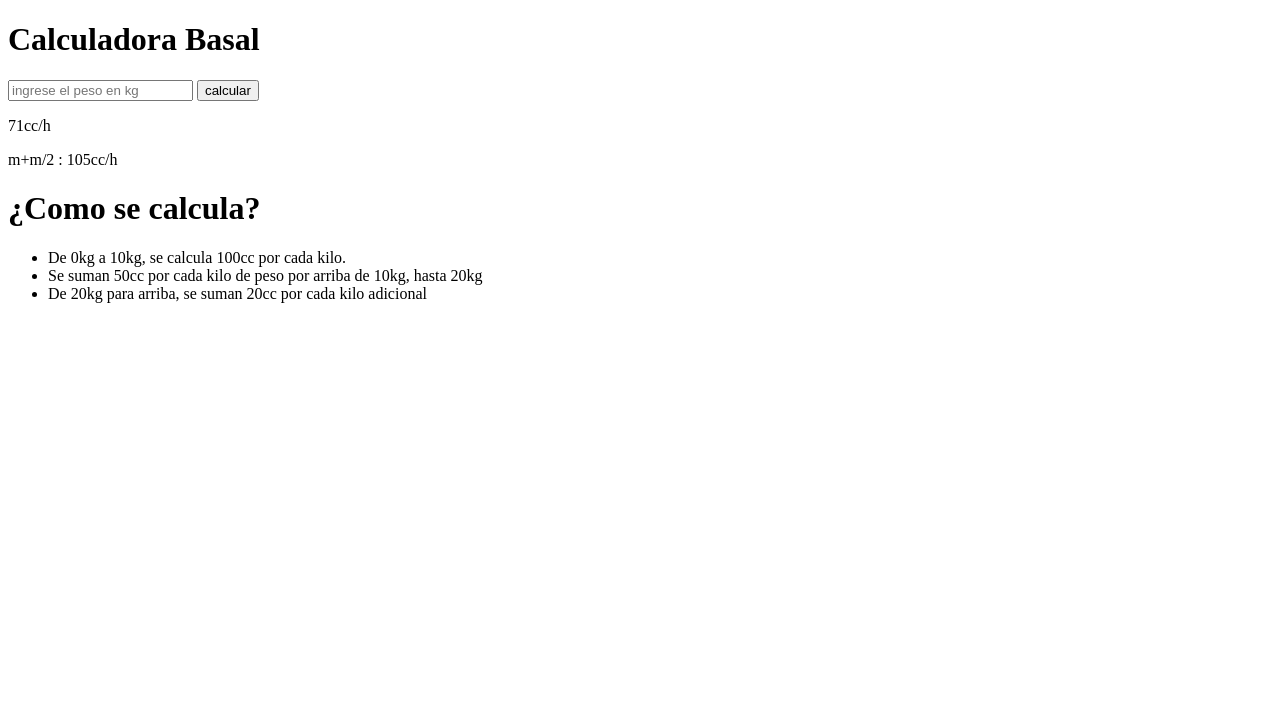
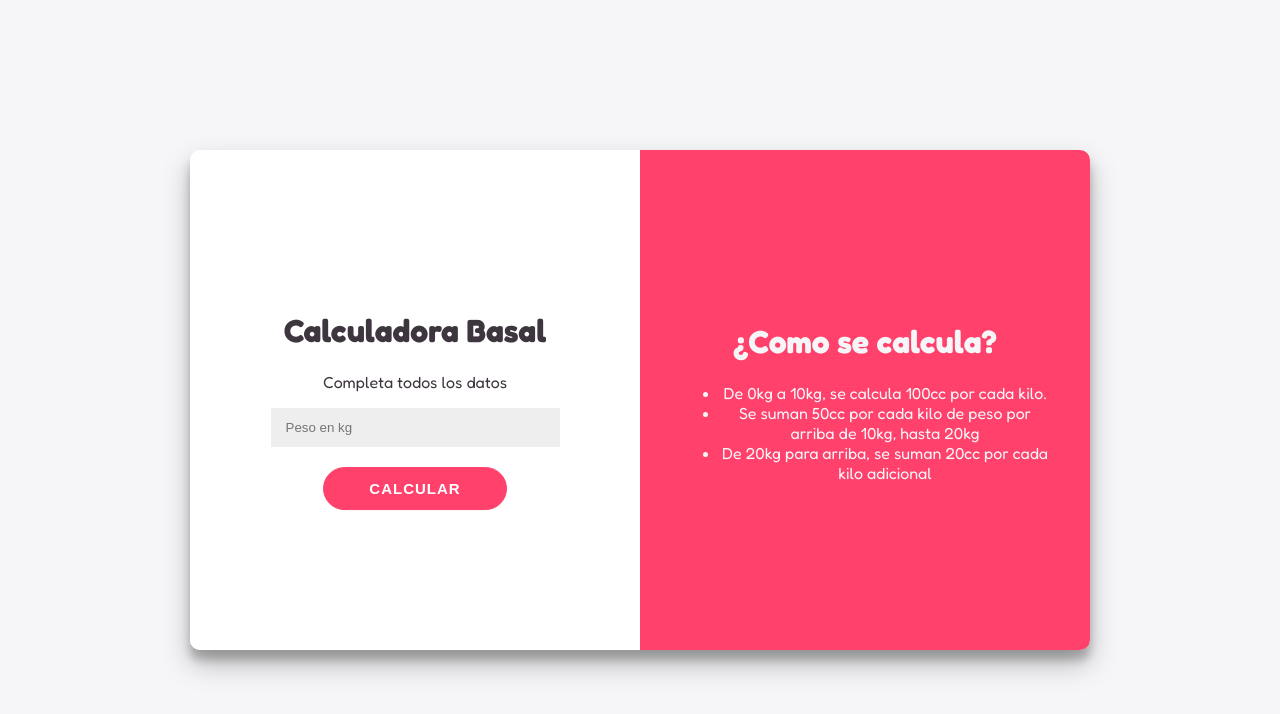
Before and after one commit to CamilaGrahl/calculadoraBasal, a plain HTML site: page index.html in a window 1280 px wide. Drawn offline with Linux system fonts and the light colour scheme.

Commit message:
Implementación de css

```diff
--- a/index.html
+++ b/index.html
@@ -1,20 +1,28 @@
 <!DOCTYPE html>
-
+<!--Autor: Camila Grahl-->
 <html>
     <head>
         <title>Calculadora Basal</title>
+        <link rel="stylesheet" href="./style.css">
+
     </head>
     <body>
-        <div>
-            <div>
+        <div id="contenedor">
+            <div id="calculadora"> <!-- Inicio de sección de calculo -->
+                <div class="contenido">
                     <h1>Calculadora Basal</h1>
-                <input type="number" placeholder="ingrese el peso en kg">
-                <button>calcular</button>
-                <p>71cc/h</p>
-                <p>m+m/2 : 105cc/h</p>
+                    <p class="item">Completa todos los datos</p>
+                    <input class="item" id="peso" type="number" placeholder="Peso en kg" />
+                    <p class="item" id="error">* Debe completar todos los datos</p>
+                    <button class="item" id="calcular">Calcular</button>
+                    <p class="item resultado" id="flu">71cc/h</p>
+                    <p class="item resultado" id="man">m+m/2 : 105cc/h</p>
+
+                </div>
             </div>
 
-            <div>
+            <div id="detalle">
+                <div class="contenido">
                     <h1>¿Como se calcula?</h1>
                     <ul>
                         <li>De 0kg a 10kg, se calcula 100cc por cada kilo.</li>
@@ -23,5 +31,6 @@
                     </ul>
                 </div>
             </div>
+        </div>
     </body>
 </html>
--- /dev/null
+++ b/style.css
@@ -0,0 +1,81 @@
+@import url("https://fonts.googleapis.com/css2?family=Fredoka:wght@300..700&display=swap");
+/*Autor: Camila Grahl*/
+body {
+  font-family: "Fredoka", sans-serif;
+  background: #f6f5f7;
+  color: #3e363f;
+}
+
+#contenedor {
+  width: 900px;
+  height: 500px;
+  text-align: center;
+  /* Estas 3 lineas se encargan de centrar el div vertical y horizontalmente */
+  position: absolute;
+  inset: 0;
+  margin: auto;
+  border-radius: 10px;
+  overflow: hidden;
+  box-shadow: 0 14px 28px rgba(0, 0, 0, 0.25), 0 10px 10px rgba(0, 0, 0, 0.22);
+}
+#calculadora {
+  background: white;
+  /* Con estas 3 lineas vamos a hacer que los divs queden lado a lado */
+  width: 50%;
+  height: 100%;
+  float: left;
+}
+
+#detalle {
+  background: #ff416c;
+  /* Con estas 3 lineas vamos a hacer que los divs queden lado a lado */
+  width: 50%;
+  height: 100%;
+  float: left;
+  color: #f6f5f7;
+}
+.contenido {
+  /* Estas tres lineas van a centrar el contenido verticalmente dentro de cada div */
+  position: relative;
+  top: 50%;
+  transform: translateY(-50%);
+  overflow: hidden;
+  padding: 40px;
+}
+input {
+  width: 70%;
+  padding: 12px 15px;
+  border: none;
+  background-color: #eee;
+}
+
+button {
+  font-size: 15px;
+  margin-top: 20px;
+  font-weight: bold;
+  padding: 12px 45px;
+  border-radius: 30px;
+  background-color: #ff416c;
+  border: 1px solid #ff416c;
+  color: #ffffff;
+  text-transform: uppercase;
+  letter-spacing: 1px;
+  transition: transform 20ms ease-in;
+}
+
+button:active {
+  transform: scale(0.95);
+}
+#error {
+  color: red;
+  font-weight: bold;
+  display: none;
+}
+
+.resultado {
+  color: #0a81d1;
+  font-weight: bold;
+  font-size: 25px;
+  margin-bottom: 5px;
+  display: none;
+}
```
Lines whose indentation alone changed are shown as unchanged.
